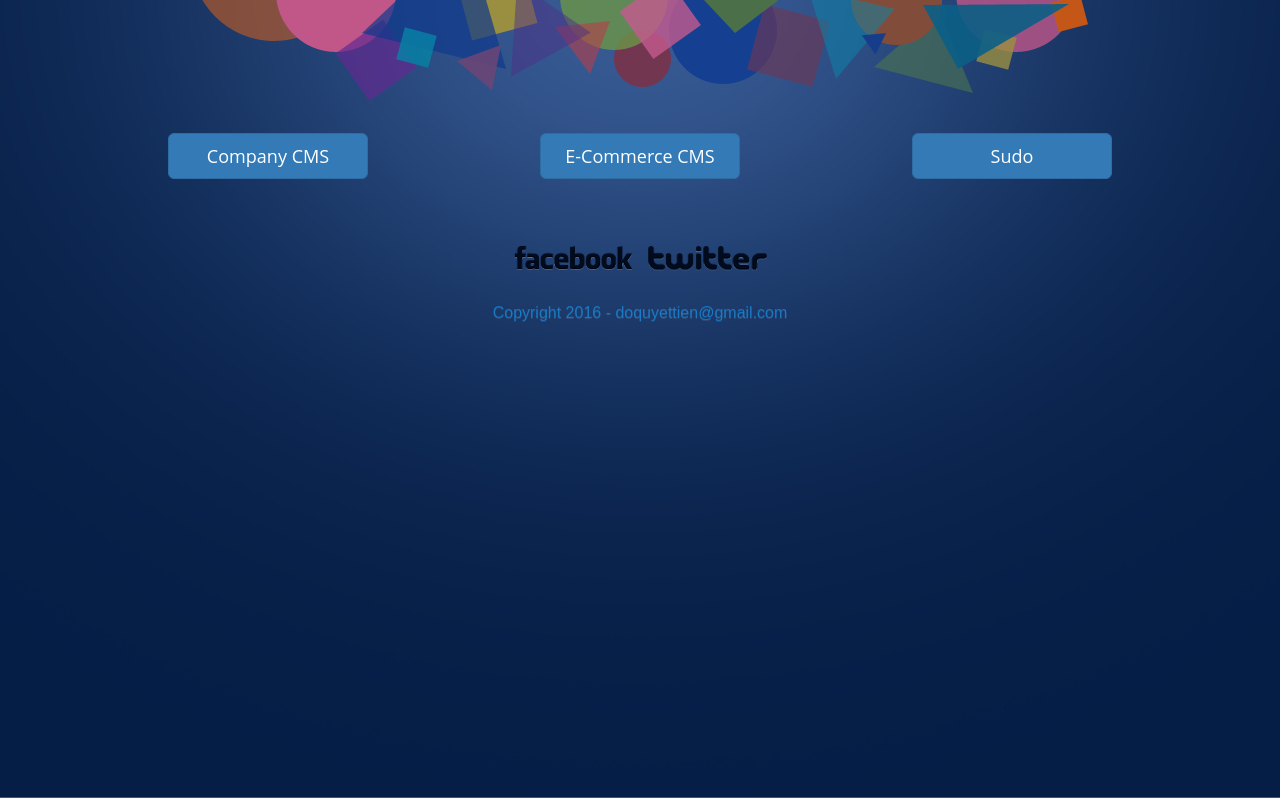
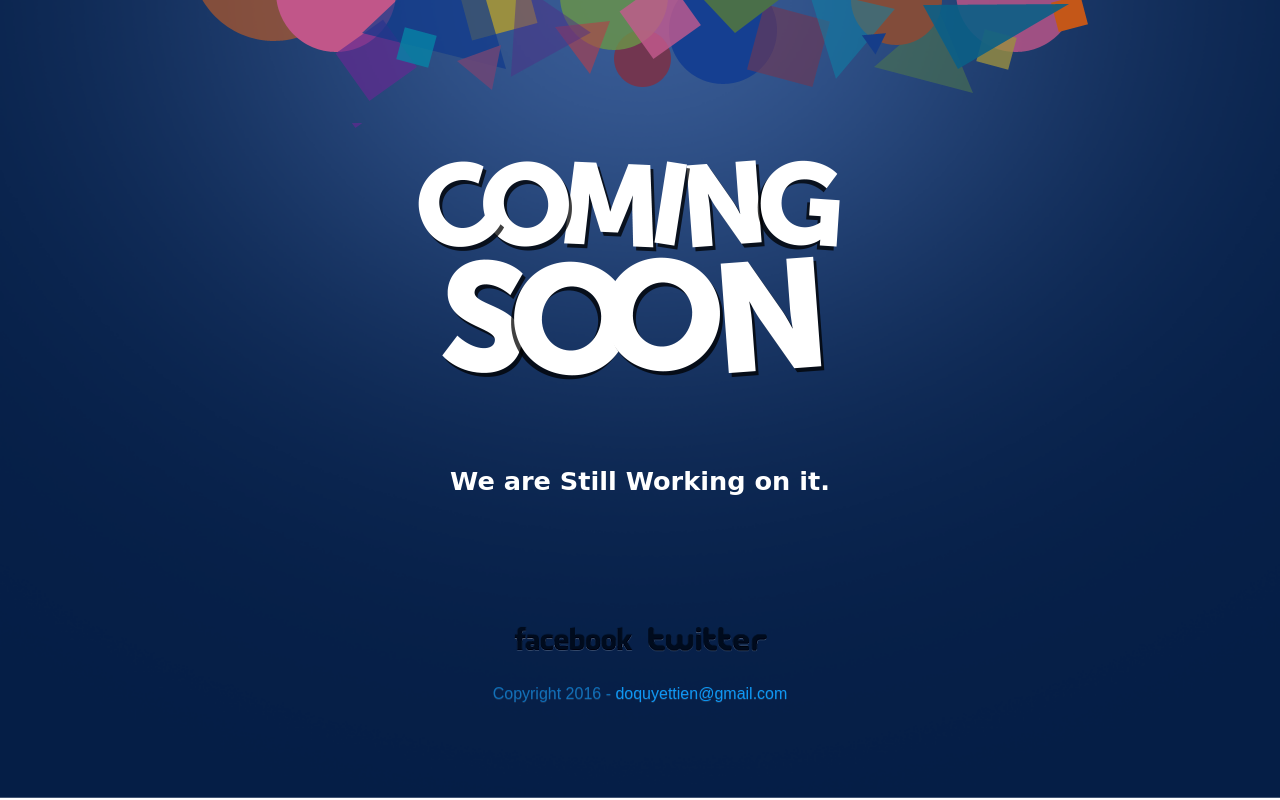
Before and after one commit to dqtien/dqtien.github.io, a plain HTML site: page index.html in a window 1280 px wide. Drawn offline with Linux system fonts and the light colour scheme.

Commit message:
Update code

```diff
--- a/index.html
+++ b/index.html
@@ -27,30 +27,19 @@
 						<img src="images/top.png" alt="top">
 					</p>
 				</div>
-    			<div class="grid clearfix mr50 ml50">
-					<div class="rows">
-						<div class="col-lg-4 col-md-4 col-sm-4 col-xs-12 text-center mt10">
-							<a href="http://company.doquyettien.com" target="_blank" role="button" class="btn btn-primary btn-lg w200px">Company CMS</a>
-						</div>
-						<div class="col-lg-4 col-md-4 col-sm-4 col-xs-12 text-center mt10">
-							<a href="http://e-commerce.doquyettien.com" target="_blank" role="button" class="btn btn-primary btn-lg w200px">E-Commerce CMS</a>
-						</div>
-						<div class="col-lg-4 col-md-4 col-sm-4 col-xs-12 text-center mt10">
-							<a href="http://besudo.net" target="_blank" role="button" class="btn btn-primary btn-lg w200px">Sudo</a>
-						</div>
-					</div>
+				<div class="grid">
+					<p>
+						<img src="images/coming.png" alt="coming">
+					</p>
+					<h3>We are Still Working on it.</h3>
 				</div>
 				<div class="clear"></div>
 				<div class="footer">
-				<div class="form-group text-center hidden">
-					<input type="text" class="form-control" id="link">
-					<button type="button" id="create_link" class="btn btn-primary">Create Link</button>
-				</div>
 					<p class="a">
 						<a href="http://facebook.com/doquyettien" target="_blank"><img src="images/facebook.png" alt="facebook"></a>
 						<a href="http://twitter.com/tiendq_it" target="_blank"><img src="images/twitter.png" alt="twitter"></a>
 					</p>
-    				<p>Copyright 2016 - doquyettien@gmail.com</p>
+					<p>Copyright 2016 - <a href="mailto:doquyettien@gmail.com">doquyettien@gmail.com</a></p>
 				</div>
 				<div class="clear"></div>
 			</div>
@@ -60,14 +49,5 @@
         <script type="text/javascript" src="js/jquery-2.2.2.min.js"></script>
         <!-- Bootstrap -->
         <script type="text/javascript" src="js/bootstrap.min.js"></script>
-	<script type="text/javascript">
-		$(document).ready(function() {
-			$('#create_link').on('click', function() {
-				if ($('#link').val() != '') {
-					window.open('https://pub.accesstrade.vn/deep_link/4469148320228317227?url=' + encodeURIComponent($('#link').val()), '_blank');
-				}
-			});
-		});
-	</script>
     </body>
 </html>
```
Lines whose indentation alone changed are shown as unchanged.
